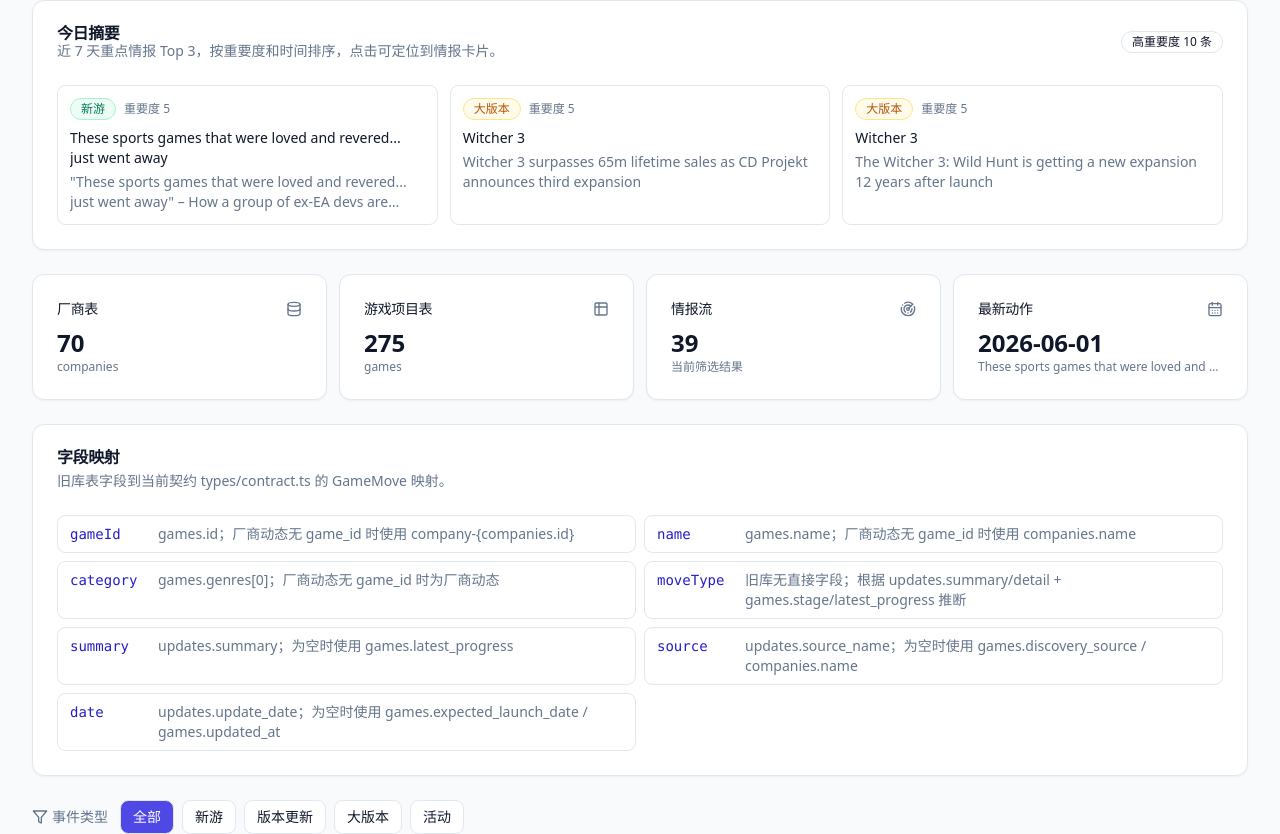
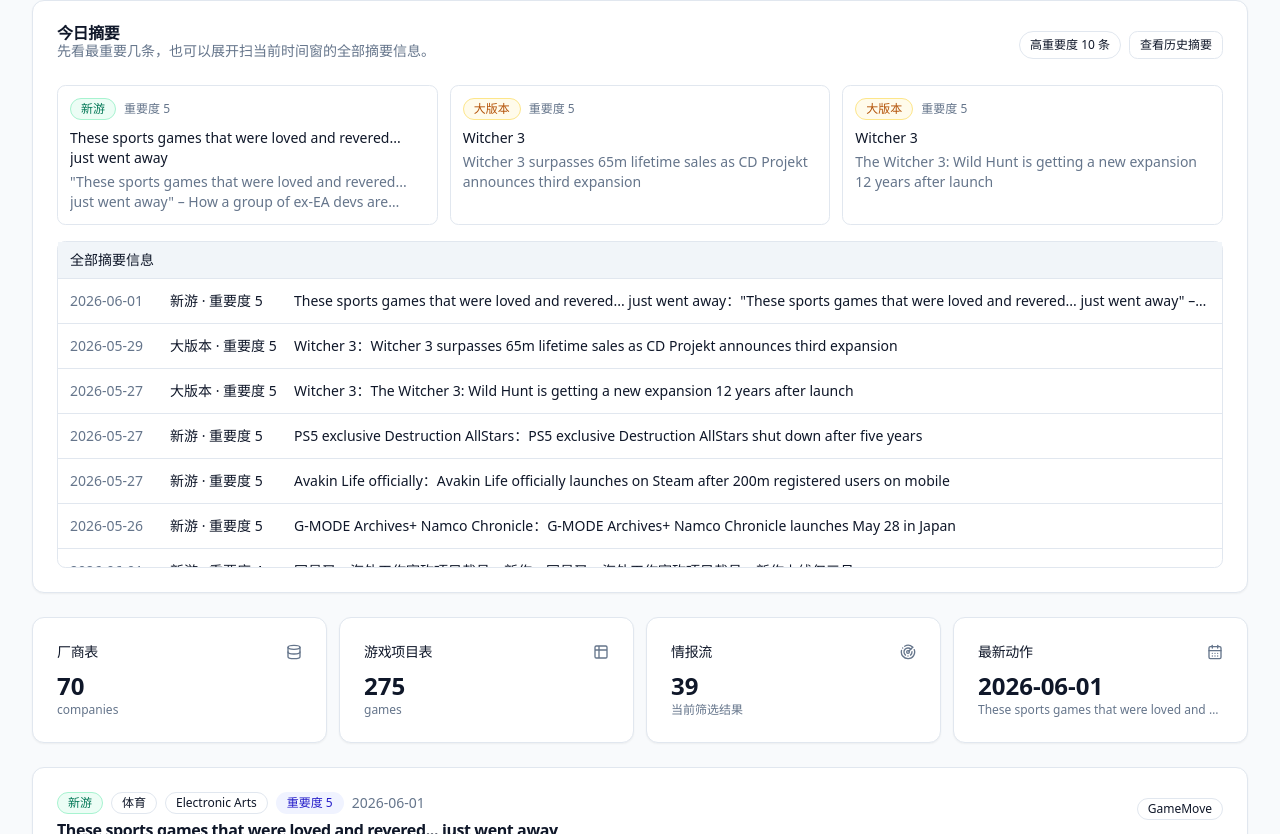
Before and after one commit to huangshixinbridger-lgtm/hackathon-vendor-intel, a Next.js app in the folder hackathon-vendor-intel/: page /radar in a window 1280 px wide. Shown: the part 226-1060 px from the top of the page. Built offline with nearby package versions, Linux system fonts and the light colour scheme.

Commit message:
feat: refine radar summaries and tables

```diff
--- a/hackathon-vendor-intel/app/radar/api/tables/route.ts
+++ b/hackathon-vendor-intel/app/radar/api/tables/route.ts
@@ -5,7 +5,7 @@
   type RadarTableName,
 } from "../../database";
 
-const tableNames = new Set<RadarTableName>(["companies", "games", "updates", "gameMoves"]);
+const tableNames = new Set<RadarTableName>(["companies", "games", "updates"]);
 
 export function GET(request: Request) {
   const { searchParams } = new URL(request.url);
--- a/hackathon-vendor-intel/app/radar/database-view.tsx
+++ b/hackathon-vendor-intel/app/radar/database-view.tsx
@@ -16,16 +16,17 @@
 
 const tableConfigs: TableConfig[] = [
   {
-    name: "gameMoves",
-    title: "GameMove 契约输出",
+    name: "updates",
+    title: "游戏动态表",
     columns: [
-      ["gameId", "gameId"],
-      ["name", "游戏"],
+      ["date", "日期"],
+      ["moveType", "动作"],
+      ["name", "游戏/厂商"],
+      ["companyName", "公司"],
       ["category", "品类"],
-      ["moveType", "动作"],
       ["summary", "摘要"],
       ["source", "来源"],
-      ["date", "日期"],
+      ["importance", "重要度"],
     ],
   },
   {
@@ -33,25 +34,12 @@
     title: "游戏项目表",
     columns: [
       ["name", "游戏"],
-      ["companyId", "公司ID"],
+      ["companyName", "公司"],
       ["stage", "阶段"],
       ["genres", "品类"],
       ["releaseRegions", "区域"],
       ["latestProgress", "最新进展"],
       ["relevanceScore", "关注度"],
-    ],
-  },
-  {
-    name: "updates",
-    title: "游戏动态表",
-    columns: [
-      ["updateDate", "日期"],
-      ["updateType", "类型"],
-      ["summary", "摘要"],
-      ["gameId", "游戏ID"],
-      ["companyId", "公司ID"],
-      ["sourceName", "来源"],
-      ["importance", "重要度"],
     ],
   },
   {
@@ -84,6 +72,18 @@
   return snapshot[table] as Array<Record<string, unknown>>;
 }
 
+function renderCell(row: Record<string, unknown>, key: string) {
+  if (key === "source" && typeof row.source === "string" && typeof row.sourceUrl === "string" && row.sourceUrl) {
+    return (
+      <a className="text-accent-foreground hover:underline" href={row.sourceUrl} target="_blank" rel="noreferrer">
+        {row.source}
+      </a>
+    );
+  }
+
+  return <span className="line-clamp-3">{formatValue(row[key])}</span>;
+}
+
 function formatRefreshTime() {
   return new Intl.DateTimeFormat("zh-CN", {
     hour: "2-digit",
@@ -95,7 +95,7 @@
 
 export function RadarDatabaseView({ initialSnapshot }: { initialSnapshot: RadarDatabaseSnapshot }) {
   const [snapshot, setSnapshot] = useState(initialSnapshot);
-  const [activeTable, setActiveTable] = useState<RadarTableName>("gameMoves");
+  const [activeTable, setActiveTable] = useState<RadarTableName>("updates");
   const [query, setQuery] = useState("");
   const [isRefreshing, setIsRefreshing] = useState(false);
   const [lastUpdatedAt, setLastUpdatedAt] = useState("页面加载后刷新");
@@ -196,7 +196,7 @@
                   <tr key={`${activeTable}-${index}`} className="border-t">
                     {activeConfig.columns.map(([key]) => (
                       <td key={key} className="max-w-[320px] px-3 py-3 align-top">
-                        <span className="line-clamp-3">{formatValue(row[key])}</span>
+                        {renderCell(row, key)}
                       </td>
                     ))}
                   </tr>
--- a/hackathon-vendor-intel/app/radar/database.ts
+++ b/hackathon-vendor-intel/app/radar/database.ts
@@ -38,6 +38,10 @@
   updatedAt: string;
 };
 
+export type GameProjectRow = GameProject & {
+  companyName: string;
+};
+
 export type GameUpdate = {
   id: string;
   summary: string;
@@ -56,7 +60,7 @@
   updatedAt: string;
 };
 
-export type RadarTableName = "companies" | "games" | "updates" | "gameMoves";
+export type RadarTableName = "companies" | "games" | "updates";
 export type DateWindow = "24h" | "7d" | "30d" | "all";
 export type IntelligenceItem = GameMove & {
   id: string;
@@ -71,8 +75,8 @@
 
 export type RadarDatabaseSnapshot = {
   companies: VendorCompany[];
-  games: GameProject[];
-  updates: GameUpdate[];
+  games: GameProjectRow[];
+  updates: IntelligenceItem[];
   gameMoves: GameMove[];
   stats: {
     companyCount: number;
@@ -82,6 +86,13 @@
     latestUpdateDate: string;
   };
   mapping: Record<keyof GameMove, string>;
+};
+
+export type DailySummary = {
+  date: string;
+  total: number;
+  highImportanceCount: number;
+  items: IntelligenceItem[];
 };
 
 export type RadarFilters = {
@@ -313,6 +324,7 @@
           item.source,
           item.companyName,
           item.region,
+          item.date,
           item.operationMeaning,
         ].some((field) => field.toLowerCase().includes(query));
 
@@ -330,6 +342,25 @@
   return recentItems.slice(0, 3);
 }
 
+export function getDailySummaries(): DailySummary[] {
+  const byDate = new Map<string, IntelligenceItem[]>();
+
+  listIntelligenceItems({ dateWindow: "all" }).forEach((item) => {
+    const items = byDate.get(item.date) ?? [];
+    items.push(item);
+    byDate.set(item.date, items);
+  });
+
+  return Array.from(byDate.entries())
+    .map(([date, items]) => ({
+      date,
+      total: items.length,
+      highImportanceCount: items.filter((item) => item.importance >= 4).length,
+      items: items.sort((a, b) => b.importance - a.importance || b.date.localeCompare(a.date)),
+    }))
+    .sort((a, b) => b.date.localeCompare(a.date));
+}
+
 export function getRadarDatabaseSnapshot(filters: RadarFilters = {}): RadarDatabaseSnapshot {
   const gameMoves = listGameMoves(filters);
   const filteredCompanies = companies.filter((company) =>
@@ -338,10 +369,16 @@
       filters.q
     )
   );
-  const filteredGames = games.filter((game) =>
+  const filteredGames = games
+    .map((game) => ({
+      ...game,
+      companyName: findCompany(game.companyId)?.name ?? "",
+    }))
+    .filter((game) =>
       includesKeyword(
         [
           game.name,
+          game.companyName,
           game.aliases,
           game.stage,
           game.genres,
@@ -354,15 +391,16 @@
         filters.q
       )
     );
-  const filteredUpdates = updates.filter((update) =>
+  const filteredUpdates = listIntelligenceItems(filters).filter((update) =>
     includesKeyword(
       [
+        update.name,
         update.summary,
         update.detail,
-        update.sourceName,
-        update.updateType,
-        update.gameId,
-        update.companyId,
+        update.source,
+        update.moveType,
+        update.companyName,
+        update.category,
         update.sourceUrl,
       ],
       filters.q
--- a/hackathon-vendor-intel/app/radar/page.tsx
+++ b/hackathon-vendor-intel/app/radar/page.tsx
@@ -1,5 +1,5 @@
 import Link from "next/link";
-import { ArrowRight, CalendarDays, Database, Filter, Radar, Search, Table2 } from "lucide-react";
+import { ArrowRight, CalendarDays, Database, Radar, Search, Table2 } from "lucide-react";
 import { Badge } from "@/components/ui/badge";
 import { Button } from "@/components/ui/button";
 import { Card, CardContent, CardDescription, CardHeader, CardTitle } from "@/components/ui/card";
@@ -16,15 +16,12 @@
 type RadarPageProps = {
   searchParams?: {
     q?: string;
-    type?: GameMove["moveType"];
     gameId?: string;
     window?: DateWindow;
     importance?: string;
   };
 };
 
-const moveTypes: Array<GameMove["moveType"]> = ["新游", "版本更新", "大版本", "活动"];
-const validMoveTypes = new Set<GameMove["moveType"]>(moveTypes);
 const validDateWindows = new Set<DateWindow>(["24h", "7d", "30d", "all"]);
 
 const dateWindows: Array<{ value: DateWindow; label: string }> = [
@@ -46,50 +43,17 @@
   return Number.isFinite(parsed) && parsed > 0 ? parsed : undefined;
 }
 
-function buildTypeHref(
-  query?: string,
-  dateWindow?: DateWindow,
-  minImportance?: number,
-  gameId?: string,
-  type?: GameMove["moveType"]
-) {
-  const params = new URLSearchParams();
-
-  if (query) {
-    params.set("q", query);
-  }
-
-  if (dateWindow && dateWindow !== "7d") {
-    params.set("window", dateWindow);
-  }
-
-  if (minImportance) {
-    params.set("importance", String(minImportance));
-  }
-
-  if (gameId) {
-    params.set("gameId", gameId);
-  }
-
-  if (type) {
-    params.set("type", type);
-  }
-
-  return params.size ? `/radar?${params.toString()}` : "/radar";
-}
-
 export default function RadarPage({ searchParams }: RadarPageProps) {
   const query = searchParams?.q?.trim();
-  const selectedType =
-    searchParams?.type && validMoveTypes.has(searchParams.type) ? searchParams.type : undefined;
   const selectedWindow =
     searchParams?.window && validDateWindows.has(searchParams.window) ? searchParams.window : "7d";
   const minImportance = parseMinImportance(searchParams?.importance);
   const selectedGameId = searchParams?.gameId?.trim();
-  const filters = { q: query, type: selectedType, gameId: selectedGameId, dateWindow: selectedWindow, minImportance };
+  const filters = { q: query, gameId: selectedGameId, dateWindow: selectedWindow, minImportance };
   const intelligenceItems = listIntelligenceItems(filters);
   const snapshot = getRadarDatabaseSnapshot(filters);
   const highlights = getTodayHighlights();
+  const summaryItems = listIntelligenceItems({ dateWindow: selectedWindow });
   const latestMove = intelligenceItems[0];
   const highImportanceCount = intelligenceItems.filter((item) => item.importance >= 4).length;
 
@@ -111,7 +75,6 @@
             <Search className="pointer-events-none absolute left-3 top-2.5 h-4 w-4 text-muted-foreground" />
             <Input name="q" placeholder="搜索游戏、厂商、品类、来源" defaultValue={query} className="pl-9" />
           </div>
-          {selectedType ? <input type="hidden" name="type" value={selectedType} /> : null}
           {selectedGameId ? <input type="hidden" name="gameId" value={selectedGameId} /> : null}
           <select
             name="window"
@@ -143,12 +106,20 @@
           <div>
             <CardTitle>今日摘要</CardTitle>
             <CardDescription>
-              近 7 天重点情报 Top 3，按重要度和时间排序，点击可定位到情报卡片。
+              先看最重要几条，也可以展开扫当前时间窗的全部摘要信息。
             </CardDescription>
           </div>
-          <Badge variant="outline">高重要度 {highImportanceCount} 条</Badge>
+          <div className="flex flex-wrap gap-2">
+            <Badge variant="outline">高重要度 {highImportanceCount} 条</Badge>
+            <Link
+              href="/radar/summaries"
+              className="inline-flex h-7 items-center rounded-md border border-input bg-card px-2.5 text-xs font-medium transition-colors hover:bg-accent hover:text-accent-foreground"
+            >
+              查看历史摘要
+            </Link>
+          </div>
         </CardHeader>
-        <CardContent>
+        <CardContent className="space-y-4">
           <div className="grid gap-3 lg:grid-cols-3">
             {highlights.map((item) => (
               <a
@@ -164,6 +135,22 @@
                 <p className="mt-1 line-clamp-2 text-muted-foreground">{item.summary}</p>
               </a>
             ))}
+          </div>
+          <div className="rounded-md border">
+            <div className="border-b bg-muted px-3 py-2 text-sm font-medium">全部摘要信息</div>
+            <div className="max-h-72 overflow-y-auto">
+              {summaryItems.map((item) => (
+                <a
+                  key={`summary-${item.id}`}
+                  href={`#move-${item.id}`}
+                  className="grid gap-1 border-b px-3 py-3 text-sm last:border-b-0 hover:bg-accent md:grid-cols-[96px_120px_1fr]"
+                >
+                  <span className="text-muted-foreground">{item.date}</span>
+                  <span>{item.moveType} · 重要度 {item.importance}</span>
+                  <span className="line-clamp-1">{item.name}：{item.summary}</span>
+                </a>
+              ))}
+            </div>
           </div>
         </CardContent>
       </Card>
@@ -209,49 +196,6 @@
             <p className="truncate text-xs text-muted-foreground">{latestMove?.name ?? "暂无匹配结果"}</p>
           </CardContent>
         </Card>
-      </div>
-
-      <Card>
-        <CardHeader>
-          <CardTitle>字段映射</CardTitle>
-          <CardDescription>旧库表字段到当前契约 types/contract.ts 的 GameMove 映射。</CardDescription>
-        </CardHeader>
-        <CardContent>
-          <div className="grid gap-2 text-sm md:grid-cols-2">
-            {Object.entries(snapshot.mapping).map(([field, source]) => (
-              <div key={field} className="flex gap-2 rounded-md border bg-card px-3 py-2">
-                <code className="min-w-20 text-accent-foreground">{field}</code>
-                <span className="text-muted-foreground">{source}</span>
-              </div>
-            ))}
-          </div>
-        </CardContent>
-      </Card>
-
-      <div className="flex flex-wrap items-center gap-2">
-        <div className="mr-1 inline-flex items-center gap-1 text-sm text-muted-foreground">
-          <Filter className="h-4 w-4" />
-          事件类型
-        </div>
-        <Link
-          href={buildTypeHref(query, selectedWindow, minImportance, selectedGameId)}
-          className={`rounded-md border px-3 py-1.5 text-sm transition-colors ${
-            selectedType ? "bg-card hover:bg-accent" : "bg-primary text-primary-foreground"
-          }`}
-        >
-          全部
-        </Link>
-        {moveTypes.map((type) => (
-          <Link
-            key={type}
-            href={buildTypeHref(query, selectedWindow, minImportance, selectedGameId, type)}
-            className={`rounded-md border px-3 py-1.5 text-sm transition-colors ${
-              selectedType === type ? "bg-primary text-primary-foreground" : "bg-card hover:bg-accent"
-            }`}
-          >
-            {type}
-          </Link>
-        ))}
       </div>
 
       <div className="grid gap-4">
--- /dev/null
+++ b/hackathon-vendor-intel/app/radar/summaries/page.tsx
@@ -0,0 +1,65 @@
+import Link from "next/link";
+import { ArrowLeft } from "lucide-react";
+import { Badge } from "@/components/ui/badge";
+import { Card, CardContent, CardDescription, CardHeader, CardTitle } from "@/components/ui/card";
+import { getDailySummaries } from "../database";
+
+export default function RadarSummariesPage() {
+  const summaries = getDailySummaries();
+
+  return (
+    <div className="space-y-6">
+      <div className="flex flex-col gap-3 sm:flex-row sm:items-end sm:justify-between">
+        <div>
+          <Link
+            href="/radar"
+            className="mb-3 inline-flex items-center gap-2 text-sm text-muted-foreground hover:text-foreground"
+          >
+            <ArrowLeft className="h-4 w-4" />
+            返回情报雷达
+          </Link>
+          <h1 className="text-2xl font-bold tracking-tight">历史摘要</h1>
+          <p className="text-muted-foreground">按日期查看所有游戏厂商/游戏项目动态摘要。</p>
+        </div>
+        <Badge variant="outline">{summaries.length} 天</Badge>
+      </div>
+
+      <div className="space-y-4">
+        {summaries.map((summary) => (
+          <Card key={summary.date}>
+            <CardHeader className="gap-3 sm:flex-row sm:items-start sm:justify-between">
+              <div>
+                <CardTitle>{summary.date}</CardTitle>
+                <CardDescription>
+                  共 {summary.total} 条摘要，高重要度 {summary.highImportanceCount} 条
+                </CardDescription>
+              </div>
+              <Link
+                href={`/radar?window=all&q=${encodeURIComponent(summary.date)}`}
+                className="inline-flex h-9 items-center rounded-md border border-input bg-card px-3 text-sm font-medium transition-colors hover:bg-accent hover:text-accent-foreground"
+              >
+                查看当天情报
+              </Link>
+            </CardHeader>
+            <CardContent>
+              <div className="divide-y rounded-md border">
+                {summary.items.map((item) => (
+                  <div key={item.id} className="grid gap-2 px-3 py-3 text-sm md:grid-cols-[120px_1fr]">
+                    <div className="flex flex-wrap gap-2">
+                      <Badge variant="outline">{item.moveType}</Badge>
+                      <Badge variant={item.importance >= 4 ? "accent" : "outline"}>重要度 {item.importance}</Badge>
+                    </div>
+                    <div>
+                      <div className="font-medium">{item.name}</div>
+                      <p className="mt-1 text-muted-foreground">{item.summary}</p>
+                    </div>
+                  </div>
+                ))}
+              </div>
+            </CardContent>
+          </Card>
+        ))}
+      </div>
+    </div>
+  );
+}
```
Also changed, not shown: hackathon-vendor-intel/app/radar/PRD.md (+7 -7 lines). Lines whose indentation alone changed are shown as unchanged.
